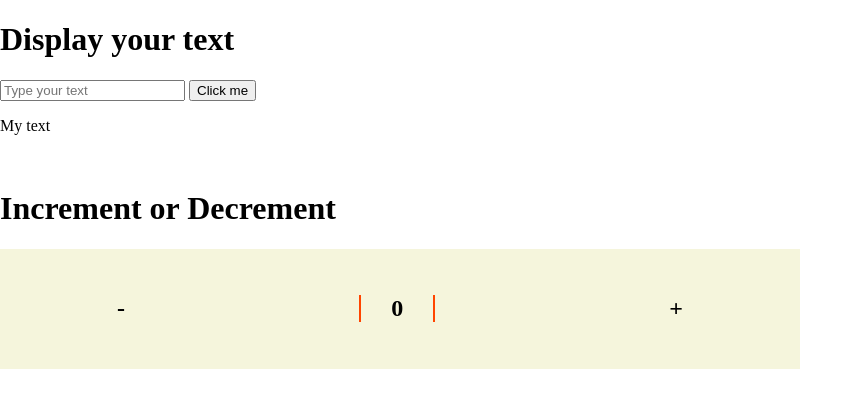
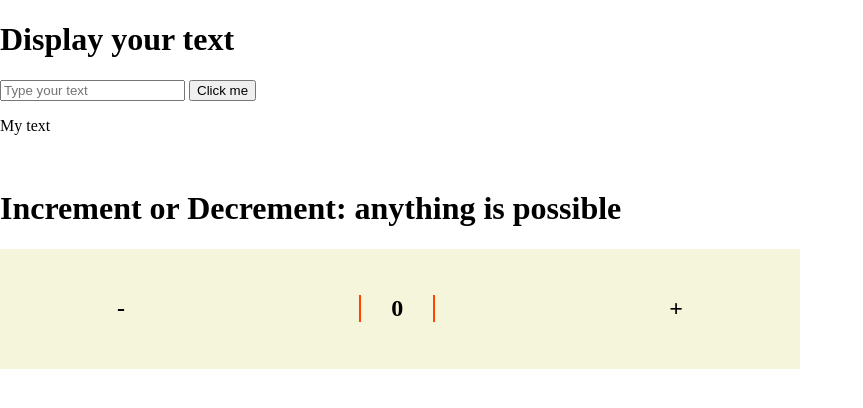
Before and after one commit to ashiquzzaman-rahad/bootcampdemogit, a plain HTML site: page index.html in a window 1280 px wide. Shown: the whole page, without its empty margins (0-863 px from the left). Drawn offline with Linux system fonts and the light colour scheme.

Commit message:
Title changed

```diff
--- a/index.html
+++ b/index.html
@@ -14,7 +14,7 @@
     <button class="text-btn">Click me</button>
     <p class="show-text">My text</p>
     <br>
-    <h1>Increment or Decrement</h1>
+    <h1>Increment or Decrement: anything is possible</h1>
     <div class="app">
         <h2 class="decrement">-</h2>
         <h2 class="display-num">0</h2>
```
